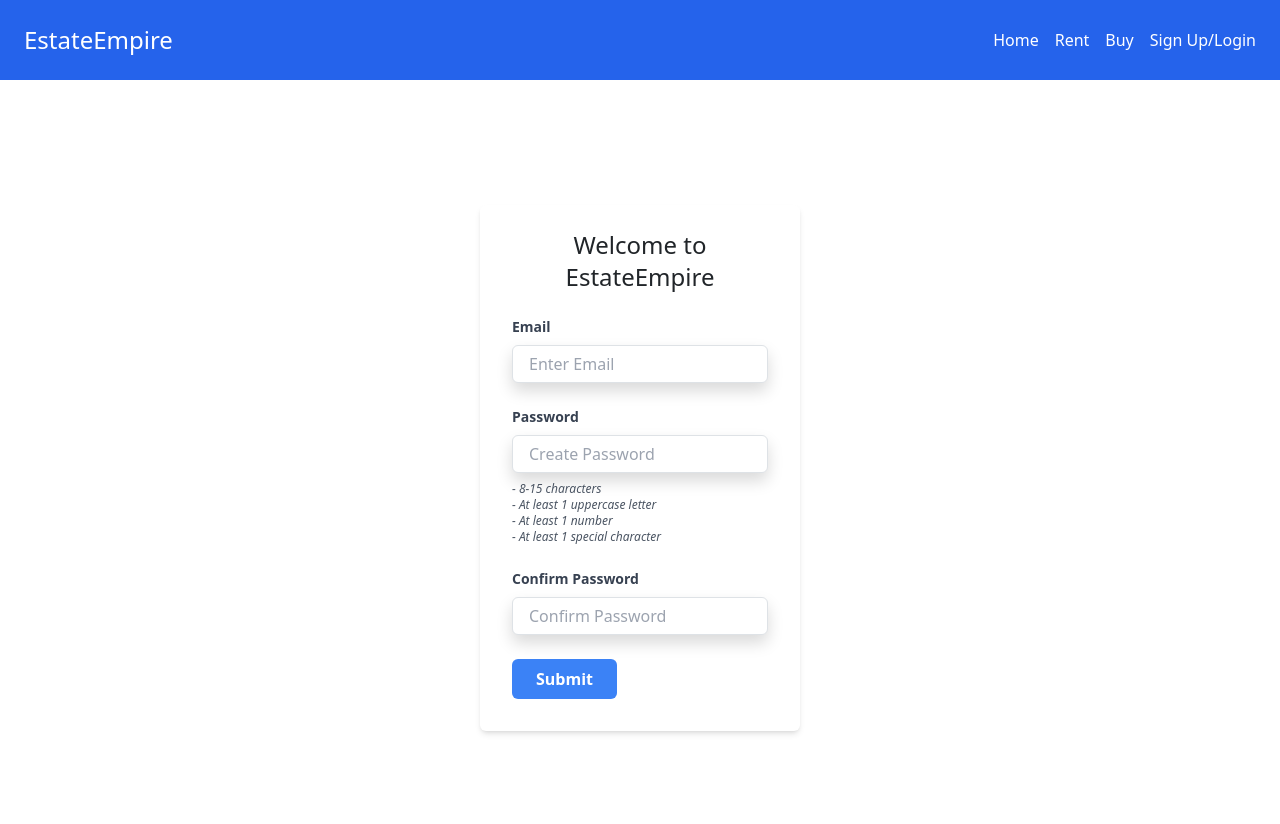
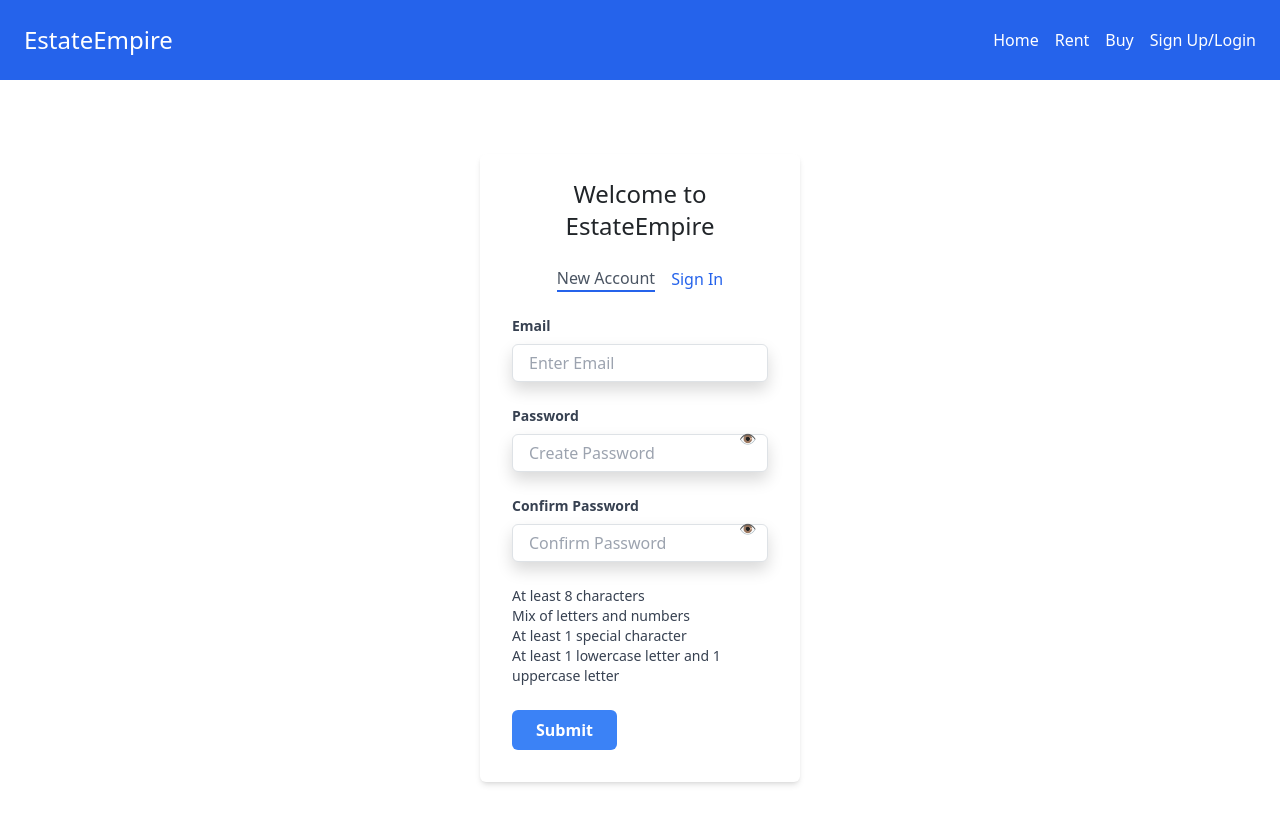
Before and after one commit to Eman-01/EstateEmpire-frontend, a React (Vite) app: page /signup in a window 1280 px wide. Shown: the top 824 px of the page. Built offline with nearby package versions, Linux system fonts and the light colour scheme.

Commit message:
made some few modification

```diff
--- a/src/App.jsx
+++ b/src/App.jsx
@@ -1,5 +1,6 @@
+// src/App.jsx
 import React, { useState } from 'react';
-import { BrowserRouter as Router, Route, Routes } from 'react-router-dom';
+import { BrowserRouter as Router, Routes, Route, useNavigate } from 'react-router-dom';
 import Navbar from './components/Navbar';
 import Login from './pages/Login';
 import Signup from './pages/Signup';
@@ -8,9 +9,9 @@ const App = () => {
   const [isLoggedIn, setIsLoggedIn] = useState(false);
   const [email, setEmail] = useState('');
 
-  const handleLogin = (email) => {
+  const handleLogin = (userEmail) => {
     setIsLoggedIn(true);
-    setEmail(email);
+    setEmail(userEmail);
   };
 
   const handleLogout = () => {
@@ -25,7 +26,7 @@ const App = () => {
         <Routes>
           <Route path="/login" element={<Login onLogin={handleLogin} />} />
           <Route path="/signup" element={<Signup onSignup={handleLogin} />} />
-
+          <Route path="/" element={<Login onLogin={handleLogin} />} />
         </Routes>
       </div>
     </Router>
--- a/src/components/Navbar.jsx
+++ b/src/components/Navbar.jsx
@@ -1,6 +1,10 @@
+// src/components/Navbar.jsx
 import React from 'react';
+import { useNavigate } from 'react-router-dom';
 
 const Navbar = ({ isLoggedIn, email, onLogout }) => {
+  const navigate = useNavigate();
+
   return (
     <nav className="bg-blue-600 p-4 flex justify-between items-center">
       <div className="text-white text-2xl">EstateEmpire</div>
@@ -17,7 +21,7 @@ const Navbar = ({ isLoggedIn, email, onLogout }) => {
           </div>
         ) : (
           <>
-            <a href="/login" className="text-white">Sign Up/Login</a>
+            <button onClick={() => navigate('/login')} className="text-white">Sign Up/Login</button>
           </>
         )}
       </div>
--- a/src/pages/Login.jsx
+++ b/src/pages/Login.jsx
@@ -1,12 +1,18 @@
+// src/pages/Login.jsx
 import React, { useState } from 'react';
+import { useNavigate } from 'react-router-dom';
 
-const Login = () => {
+const Login = ({ onLogin }) => {
   const [email, setEmail] = useState('');
   const [password, setPassword] = useState('');
+  const [showPassword, setShowPassword] = useState(false);
+  const navigate = useNavigate();
 
   const handleSubmit = (e) => {
     e.preventDefault();
-
+    // Add login logic here
+    onLogin(email);
+    navigate('/');
   };
 
   return (
@@ -14,6 +20,10 @@ const Login = () => {
       <div className="w-full max-w-xs">
         <form onSubmit={handleSubmit} className="bg-white shadow-md rounded px-8 pt-6 pb-8 mb-4">
           <h2 className="mb-4 text-center text-2xl">Welcome to EstateEmpire</h2>
+          <div className="flex justify-center mb-4">
+            <button onClick={() => navigate('/signup')} className="mr-4 text-blue-600">New Account</button>
+            <button className="text-gray-600 border-b-2 border-blue-600">Sign In</button>
+          </div>
           <div className="mb-4">
             <label className="block text-gray-700 text-sm font-bold mb-2">Email</label>
             <input
@@ -24,21 +34,18 @@ const Login = () => {
               placeholder="Enter Email"
             />
           </div>
-          <div className="mb-4">
+          <div className="mb-6 relative">
             <label className="block text-gray-700 text-sm font-bold mb-2">Password</label>
             <input
-              type="password"
+              type={showPassword ? 'text' : 'password'}
               value={password}
               onChange={(e) => setPassword(e.target.value)}
               className="shadow appearance-none border rounded w-full py-2 px-3 text-gray-700 leading-tight focus:outline-none focus:shadow-outline"
               placeholder="Enter Password"
             />
-          </div>
-          <div className="mb-4">
-            <label className="block text-gray-700 text-sm font-bold mb-2">
-              <input type="checkbox" className="mr-2 leading-tight" />
-              <span className="text-sm">I am a landlord or industry professional</span>
-            </label>
+            <button type="button" onClick={() => setShowPassword(!showPassword)} className="absolute inset-y-0 right-0 pr-3 flex items-center text-sm leading-5">
+              {showPassword ? '🙈' : '👁️'}
+            </button>
           </div>
           <div className="flex items-center justify-between">
             <button type="submit" className="bg-blue-500 hover:bg-blue-700 text-white font-bold py-2 px-4 rounded focus:outline-none focus:shadow-outline">
--- a/src/pages/Signup.jsx
+++ b/src/pages/Signup.jsx
@@ -1,13 +1,42 @@
+// src/pages/Signup.jsx
 import React, { useState } from 'react';
+import { useNavigate } from 'react-router-dom';
 
-const Signup = () => {
+const Signup = ({ onSignup }) => {
   const [email, setEmail] = useState('');
   const [password, setPassword] = useState('');
   const [confirmPassword, setConfirmPassword] = useState('');
+  const [showPassword, setShowPassword] = useState(false);
+  const [showConfirmPassword, setShowConfirmPassword] = useState(false);
+  const navigate = useNavigate();
+
+  const validateEmail = (email) => {
+    const re = /\S+@\S+\.\S+/;
+    return re.test(email);
+  };
+
+  const validatePassword = (password) => {
+    const re = /^(?=.*[a-z])(?=.*[A-Z])(?=.*\d)(?=.*[@$!%*?&])[A-Za-z\d@$!%*?&]{8,15}$/;
+    return re.test(password);
+  };
 
   const handleSubmit = (e) => {
     e.preventDefault();
-
+    if (!validateEmail(email)) {
+      alert('Invalid email format');
+      return;
+    }
+    if (!validatePassword(password)) {
+      alert('Password does not meet the criteria');
+      return;
+    }
+    if (password !== confirmPassword) {
+      alert('Passwords do not match');
+      return;
+    }
+    // Add signup logic here
+    onSignup(email);
+    navigate('/');
   };
 
   return (
@@ -15,6 +44,10 @@ const Signup = () => {
       <div className="w-full max-w-xs">
         <form onSubmit={handleSubmit} className="bg-white shadow-md rounded px-8 pt-6 pb-8 mb-4">
           <h2 className="mb-4 text-center text-2xl">Welcome to EstateEmpire</h2>
+          <div className="flex justify-center mb-4">
+            <button className="mr-4 text-gray-600 border-b-2 border-blue-600">New Account</button>
+            <button onClick={() => navigate('/login')} className="text-blue-600">Sign In</button>
+          </div>
           <div className="mb-4">
             <label className="block text-gray-700 text-sm font-bold mb-2">Email</label>
             <input
@@ -25,31 +58,37 @@ const Signup = () => {
               placeholder="Enter Email"
             />
           </div>
-          <div className="mb-4">
+          <div className="mb-4 relative">
             <label className="block text-gray-700 text-sm font-bold mb-2">Password</label>
             <input
-              type="password"
+              type={showPassword ? 'text' : 'password'}
               value={password}
               onChange={(e) => setPassword(e.target.value)}
               className="shadow appearance-none border rounded w-full py-2 px-3 text-gray-700 leading-tight focus:outline-none focus:shadow-outline"
               placeholder="Create Password"
             />
-            <p className="text-gray-600 text-xs italic mt-2">
-              - 8-15 characters<br/>
-              - At least 1 uppercase letter<br/>
-              - At least 1 number<br/>
-              - At least 1 special character
-            </p>
+            <button type="button" onClick={() => setShowPassword(!showPassword)} className="absolute inset-y-0 right-0 pr-3 flex items-center text-sm leading-5">
+              {showPassword ? '🙈' : '👁️'}
+            </button>
           </div>
-          <div className="mb-4">
+          <div className="mb-4 relative">
             <label className="block text-gray-700 text-sm font-bold mb-2">Confirm Password</label>
             <input
-              type="password"
+              type={showConfirmPassword ? 'text' : 'password'}
               value={confirmPassword}
               onChange={(e) => setConfirmPassword(e.target.value)}
               className="shadow appearance-none border rounded w-full py-2 px-3 text-gray-700 leading-tight focus:outline-none focus:shadow-outline"
               placeholder="Confirm Password"
             />
+            <button type="button" onClick={() => setShowConfirmPassword(!showConfirmPassword)} className="absolute inset-y-0 right-0 pr-3 flex items-center text-sm leading-5">
+              {showConfirmPassword ? '🙈' : '👁️'}
+            </button>
+          </div>
+          <div className="mb-4">
+            <p className="text-gray-700 text-sm">At least 8 characters</p>
+            <p className="text-gray-700 text-sm">Mix of letters and numbers</p>
+            <p className="text-gray-700 text-sm">At least 1 special character</p>
+            <p className="text-gray-700 text-sm">At least 1 lowercase letter and 1 uppercase letter</p>
           </div>
           <div className="flex items-center justify-between">
             <button type="submit" className="bg-blue-500 hover:bg-blue-700 text-white font-bold py-2 px-4 rounded focus:outline-none focus:shadow-outline">
```
